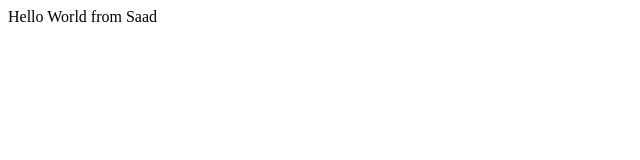
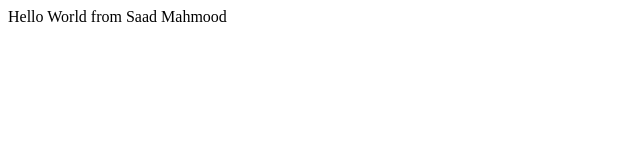
Before and after one commit to saadbinmehmood/Bootcamp2020, a plain HTML site: page index1.html in a window 1280 px wide. Shown: the full height of the page, 0-640 px from the left. Drawn offline with Linux system fonts and the light colour scheme.

Commit message:
Updated index1.html from GitHub

```diff
--- a/index1.html
+++ b/index1.html
@@ -5,7 +5,7 @@
 </head>
 <body>
     <div>
-        Hello World from Saad
+        Hello World from Saad Mahmood
     </div>
 </body>
 </html>
```
